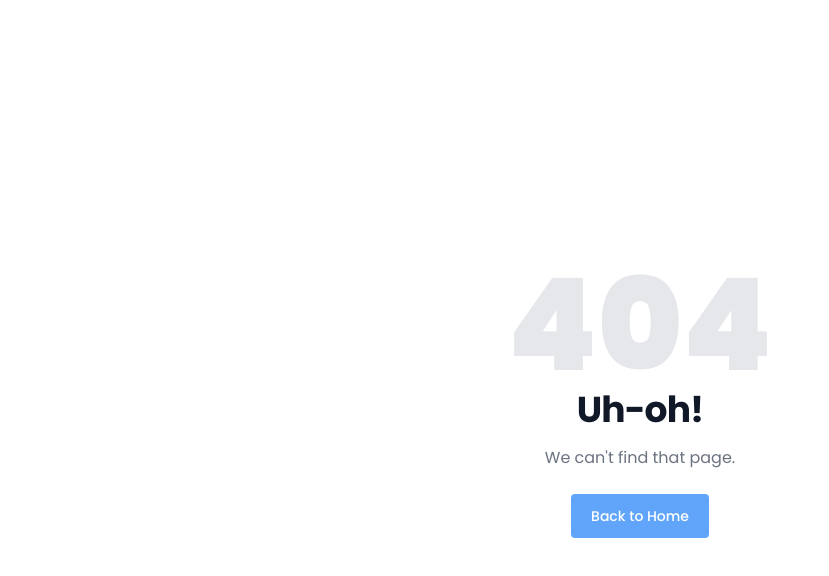
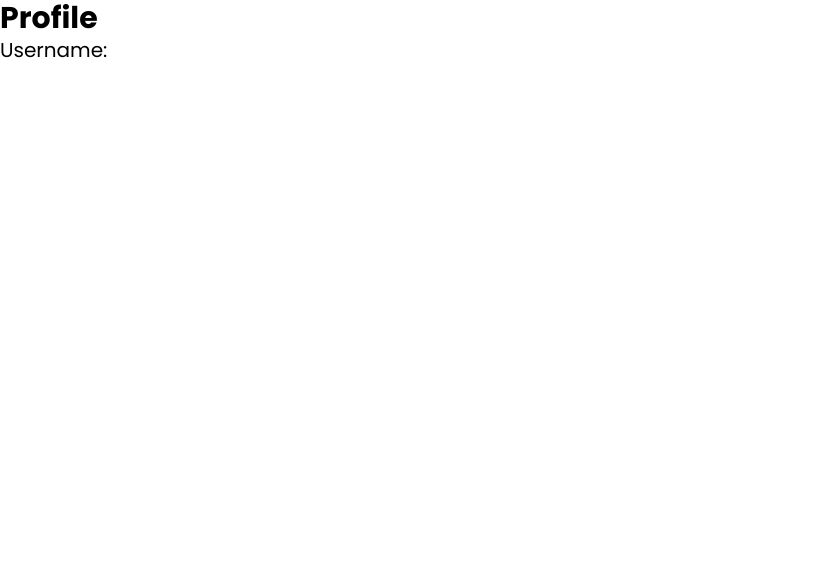
Before and after one commit to fadhilahilaah/simple-react-web, a React (Vite) app: page /profile in a window 1280 px wide. Before the commit this address had no page. Shown: the top 576 px of the page, without its empty margins (0-829 px from the left). Built offline with nearby package versions, Linux system fonts and the light colour scheme; sample sign-in values are in the browser's storage.

Commit message:
add custom hooks (useLogin)

```diff
--- a/src/Pages/products.jsx
+++ b/src/Pages/products.jsx
@@ -3,12 +3,13 @@ import CardProduct from "../components/Fragments/CardProduct";
 import Button from "../components/Elements/Button";
 import { getProducts } from "../services/product.service";
 import { getUsername } from "../services/auth.service";
+import useLogin from "../hooks/useLogin";
 
 const ProductsPage = () => {
   const [cart, setCart] = useState([]);
   const [totalPrice, setTotalPrice] = useState(0);
   const [products, setProducts] = useState([]);
-  const [username, setUsername] = useState("");
+  const username = useLogin();
 
   // save cart items to local storage
   useEffect(() => {
@@ -16,17 +17,6 @@ const ProductsPage = () => {
   }, []);
 
   // get username
-  useEffect(() => {
-    const token = localStorage.getItem("token");
-    // Check if token exists
-    if (token) {
-      // Extract and set the username from the token
-      setUsername(getUsername(token));
-    } else {
-      // If no token is found, redirect to login page
-      window.location.href = "/login";
-    }
-  }, []);
 
   // get products
   useEffect(() => {
--- /dev/null
+++ b/src/Pages/profile.jsx
@@ -0,0 +1,14 @@
+import React from "react";
+import useLogin from "../hooks/useLogin";
+
+const ProfilePage = () => {
+    const username = useLogin();
+  return (
+    <div>
+      <h1 className="text-3xl font-bold">Profile</h1>
+      <p className="text-xl">Username: {username}</p>
+    </div>
+  );
+};
+
+export default ProfilePage;
--- /dev/null
+++ b/src/hooks/useLogin.jsx
@@ -0,0 +1,23 @@
+import React, { useEffect, useState } from "react";
+import { getUsername } from "../services/auth.service";
+
+const useLogin = () => {
+  const [username, setUsername] = useState("");
+
+  // get username
+  useEffect(() => {
+    const token = localStorage.getItem("token");
+    // Check if token exists
+    if (token) {
+      // Extract and set the username from the token
+      setUsername(getUsername(token));
+    } else {
+      // If no token is found, redirect to login page
+      window.location.href = "/login";
+    }
+  }, []);
+
+  return username;
+};
+
+export default useLogin;
--- a/src/main.jsx
+++ b/src/main.jsx
@@ -6,6 +6,7 @@ import RegisterPage from "./Pages/register.jsx";
 import LoginPage from "./Pages/login.jsx";
 import ErrorPage from "./Pages/404.jsx";
 import ProductsPage from "./Pages/products";
+import ProfilePage from "./Pages/profile";
 
 const router = createBrowserRouter([
   {
@@ -28,6 +29,10 @@ const router = createBrowserRouter([
     path: "/products",
     element: <ProductsPage />,
   },
+  {
+    path: "/profile",
+    element: <ProfilePage />,
+  },
 ]);
 
 ReactDOM.createRoot(document.getElementById("root")).render(
```
